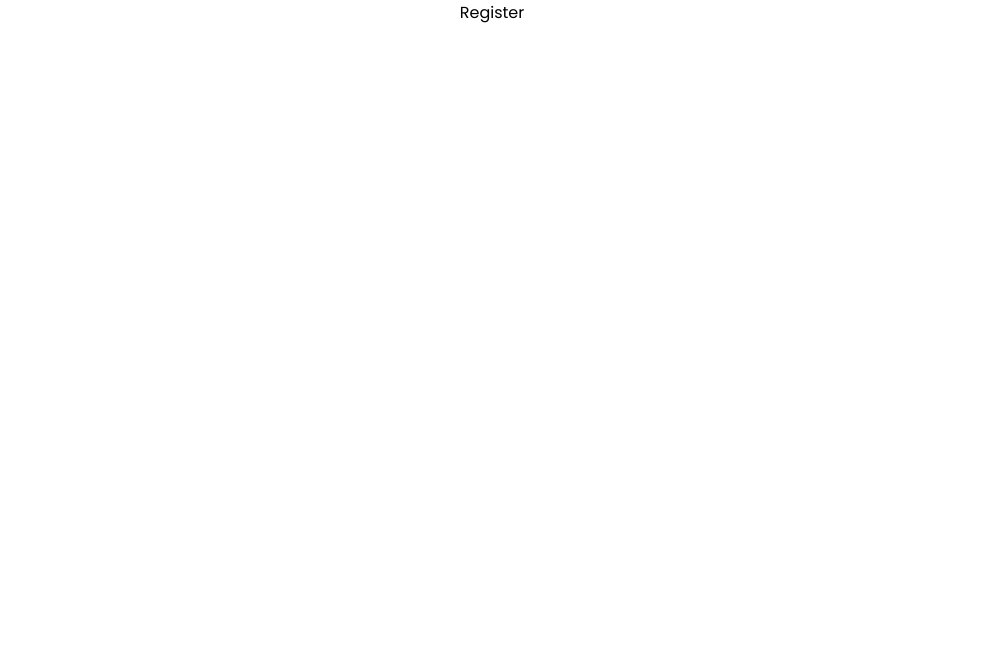
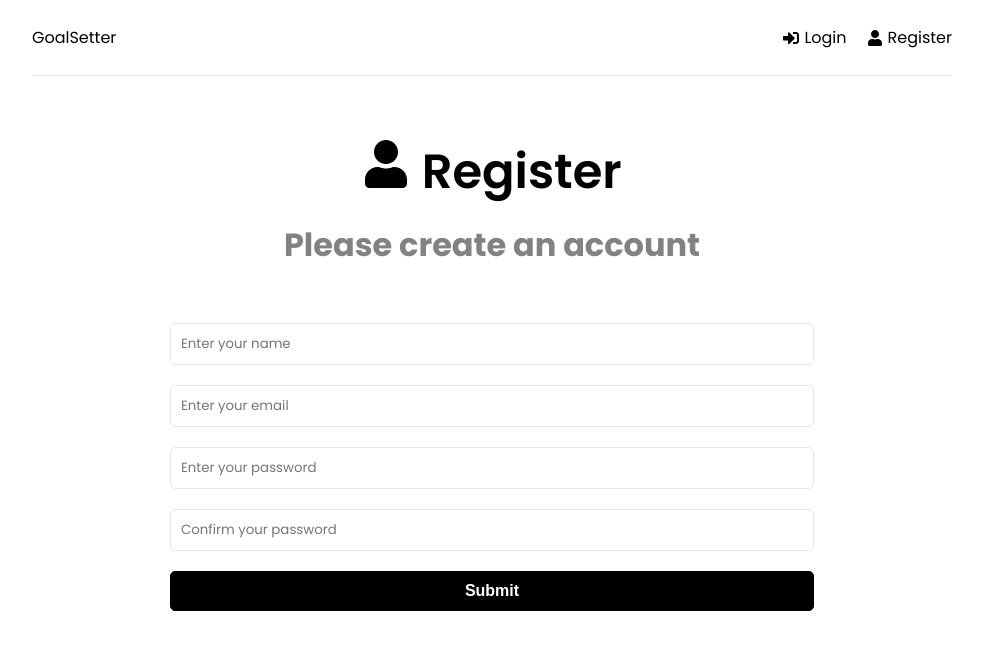
Before and after one commit to KrzysztofHum/crud-app, a React (Create React App) app in the folder frontend/: page /register in a window 1280 px wide. Shown: the top 650 px of the page, without its empty margins (148-1131 px from the left). Built offline with nearby package versions, Linux system fonts and the light colour scheme.

Commit message:
added frontend UI

```diff
--- a/frontend/package.json
+++ b/frontend/package.json
@@ -9,6 +9,7 @@
     "@testing-library/user-event": "^14.2.0",
     "react": "^18.1.0",
     "react-dom": "^18.1.0",
+    "react-icons": "^4.4.0",
     "react-redux": "^8.0.2",
     "react-router-dom": "^6.3.0",
     "react-scripts": "5.0.1",
--- a/frontend/src/App.js
+++ b/frontend/src/App.js
@@ -1,4 +1,5 @@
 import { BrowserRouter as Router, Routes, Route } from "react-router-dom";
+import Header from "./components/Header";
 import Dashboard from "./pages/Dashboard";
 import Login from "./pages/Login";
 import Register from "./pages/Register";
@@ -8,6 +9,7 @@
     <>
       <Router>
         <div className="container">
+          <Header />
           <Routes>
             <Route path="/" element={<Dashboard />} />
             <Route path="/login" element={<Login />} />
--- /dev/null
+++ b/frontend/src/components/Header.jsx
@@ -0,0 +1,28 @@
+import { FaSignInAlt, FaSignOutAlt, FaUser } from "react-icons/fa";
+import { Link } from "react-router-dom";
+
+function Header() {
+  return (
+    <header className="header">
+      <div className="logo">
+        <Link to="/">GoalSetter</Link>
+      </div>
+      <ul>
+        <li>
+          <Link to="/login">
+            <FaSignInAlt />
+            Login
+          </Link>
+        </li>
+        <li>
+          <Link to="/register">
+            <FaUser />
+            Register
+          </Link>
+        </li>
+      </ul>
+    </header>
+  );
+}
+
+export default Header;
--- a/frontend/src/pages/Login.jsx
+++ b/frontend/src/pages/Login.jsx
@@ -1,8 +1,66 @@
+import { useState, useEffect } from "react";
+import { FaSignInAlt } from "react-icons/fa";
 
 function Login() {
+  const [formData, setFormData] = useState({
+    email: "",
+    password: "",
+  });
+
+  const { email, password } = formData;
+  const onChange = (e) => {
+    setFormData((prevState) => ({
+      ...prevState,
+      [e.target.name]: e.target.value,
+    }));
+  };
+
+  const onSubmit = (e) => {
+    e.preventDefault();
+  };
+
   return (
-    <div>Login</div>
-  )
+    <>
+      <section className="heading">
+        <h1>
+          <FaSignInAlt /> Login
+        </h1>
+        <p>Login and start settings goals</p>
+      </section>
+      <section className="form">
+        <form onSubmit={onSubmit}>
+          <div className="form-group">
+            <input
+              type="email"
+              className="form-control"
+              id="email"
+              name="email"
+              value={email}
+              placeholder="Enter your email"
+              onChange={onChange}
+            />
+          </div>
+          <div className="form-group">
+            <input
+              type="password"
+              className="form-control"
+              id="password"
+              name="password"
+              value={password}
+              placeholder="Enter your password"
+              onChange={onChange}
+            />
+          </div>
+
+          <div className="form-group">
+            <button type="submit" className="btn btn-block">
+              Submit
+            </button>
+          </div>
+        </form>
+      </section>
+    </>
+  );
 }
 
-export default Login
+export default Login;
--- a/frontend/src/pages/Register.jsx
+++ b/frontend/src/pages/Register.jsx
@@ -1,6 +1,89 @@
+import { useState, useEffect } from "react";
+import { FaUser } from "react-icons/fa";
 
 function Register() {
-  return <div>Register</div>;
+  const [formData, setFormData] = useState({
+    name: "",
+    email: "",
+    password: "",
+    confirmPassword: "",
+  });
+
+  const { name, email, password, confirmPassword } = formData;
+  const onChange = (e) => {
+    setFormData((prevState) => ({
+      ...prevState,
+      [e.target.name]: e.target.value,
+    }));
+  };
+
+  const onSubmit = (e) => {
+    e.preventDefault();
+  };
+
+  return (
+    <>
+      <section className="heading">
+        <h1>
+          <FaUser /> Register
+        </h1>
+        <p>Please create an account</p>
+      </section>
+      <section className="form">
+        <form onSubmit={onSubmit}>
+          <div className="form-group">
+            <input
+              type="text"
+              className="form-control"
+              id="name"
+              name="name"
+              value={name}
+              placeholder="Enter your name"
+              onChange={onChange}
+            />
+          </div>
+          <div className="form-group">
+            <input
+              type="email"
+              className="form-control"
+              id="email"
+              name="email"
+              value={email}
+              placeholder="Enter your email"
+              onChange={onChange}
+            />
+          </div>
+          <div className="form-group">
+            <input
+              type="password"
+              className="form-control"
+              id="password"
+              name="password"
+              value={password}
+              placeholder="Enter your password"
+              onChange={onChange}
+            />
+          </div>
+          <div className="form-group">
+            <input
+              type="password"
+              className="form-control"
+              id="confirmPassword"
+              name="confirmPassword"
+              value={confirmPassword}
+              placeholder="Confirm your password"
+              onChange={onChange}
+            />
+          </div>
+          <div className="form-group">
+            <button type="submit" className="btn btn-block">
+              Submit
+            </button>
+          </div>
+        </form>
+      </section>
+    </>
+  );
 }
 
 export default Register;
```
Also changed, not shown: 1 other file (tests, documents, lock files or other folders).
